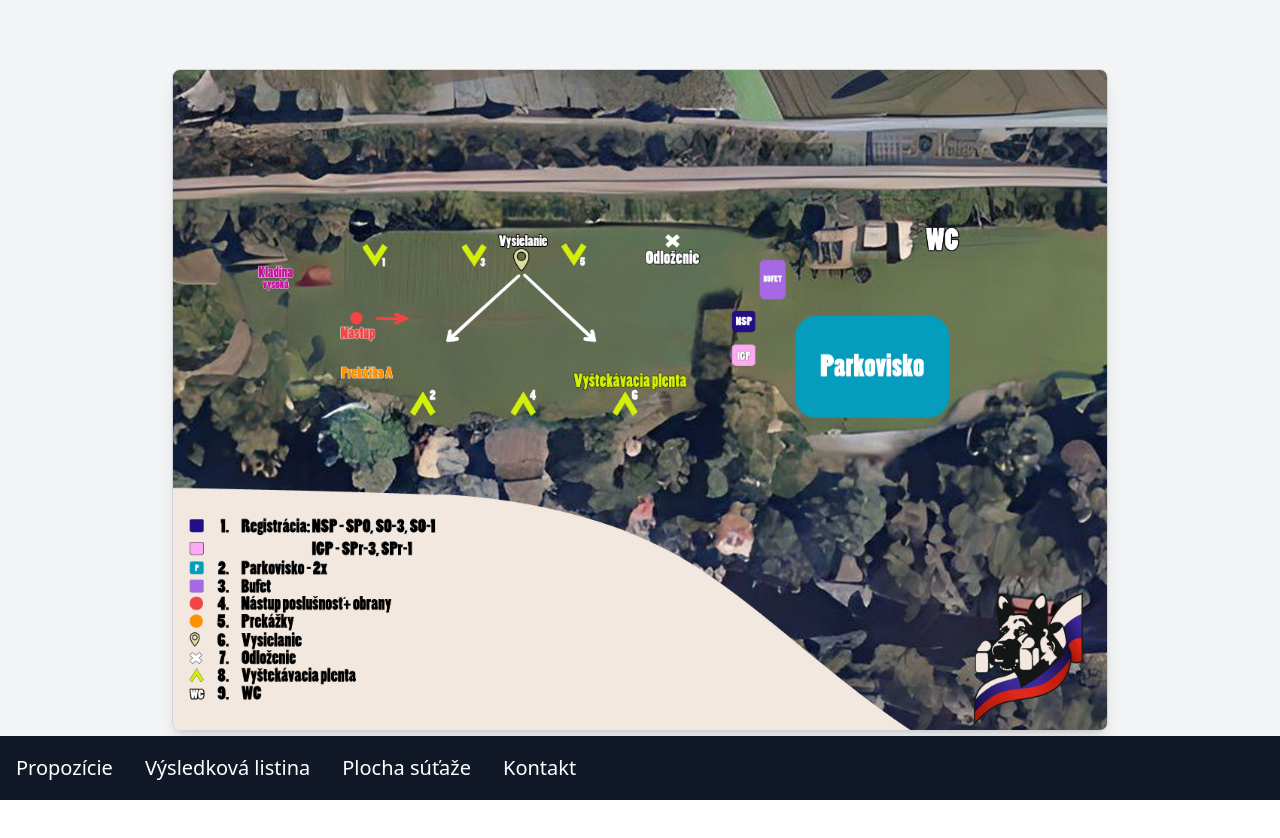
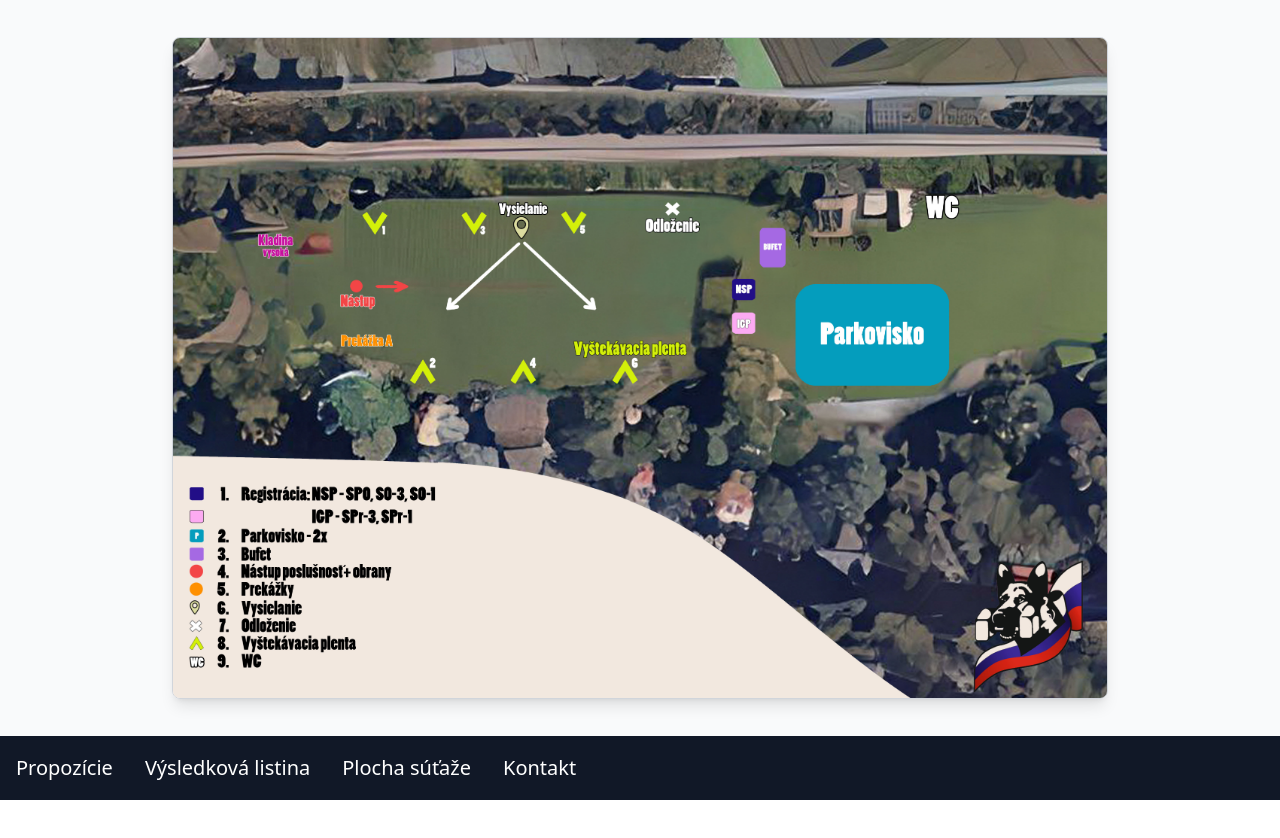
Before and after one commit to Ryxwaer/Ryxwaer-obranarsky_pretek_nuxt, a Nuxt app: page /plocha-sutaze in a window 1280 px wide. Shown: the top 838 px of the page. After the commit the page ends 800 px from the top, so only its background shows below. Built offline with nearby package versions, Linux system fonts and the light colour scheme.

Commit message:
styles improvement

```diff
--- a/layouts/default.vue
+++ b/layouts/default.vue
@@ -1,7 +1,10 @@
 <template>
-  <div class="min-h-screen flex flex-col scrollbar-hide">
+  <div class="min-h-screen flex flex-col scrollbar-hide bg-gray-50">
     <!-- Page content -->
-    <slot />
+    <div class="flex-grow flex items-center justify-center p-4">
+      <slot />
+    </div>
+    <div class="h-16" />
 
     <!-- Bottom Navigation Bar -->
     <nav class="fixed bottom-0 left-0 w-full flex justify-start items-center bg-gray-900 p-4 z-50 h-16 text-xl">
--- a/pages/index.vue
+++ b/pages/index.vue
@@ -1,11 +1,5 @@
 <template>
-  <div class="flex items-center justify-center min-h-screen bg-gray-100">
-    <div class="w-3/4 h-auto">
+    <div class="w-full md:w-3/4 h-auto">
       <img class="w-full h-auto border border-gray-300" src="/img/poster.jpg" alt="Obranársky Pretek Poster" />
     </div>
-  </div>
 </template>
-
-<script setup>
-// No additional script needed
-</script>
--- a/pages/kontakt.vue
+++ b/pages/kontakt.vue
@@ -1,6 +1,5 @@
 <template>
-  <div class="min-h-screen flex items-center justify-center bg-gray-50">
-    <div class="bg-white p-8 rounded-lg shadow-lg max-w-lg text-center">
+  <div class="p-8 rounded-lg shadow-lg max-w-lg">
     <h1 class="text-4xl font-semibold text-gray-800 mb-4">
       Ivan Párička
     </h1>
@@ -17,7 +16,6 @@
       </a>
     </p>
   </div>
-  </div>
 </template>
 
 <script setup>
--- a/pages/plocha-sutaze.vue
+++ b/pages/plocha-sutaze.vue
@@ -1,10 +1,6 @@
 <template>
-  <div class="min-h-screen bg-gray-100 flex items-center justify-center p-4">
-    <div class="w-full sm:w-3/4 h-auto">
+    <div class="w-full md:w-3/4 h-auto">
       <img class="w-full h-auto border border-gray-300 rounded-lg shadow-lg" src="/img/plocha-sutaze.jpg"
         alt="Plocha Súťaže" />
     </div>
-  </div>
-  <!-- Space for the fixed navbar -->
-  <div class="h-16"></div>
 </template>
--- a/pages/propozicie.vue
+++ b/pages/propozicie.vue
@@ -1,7 +1,7 @@
 <template>
-  <div class="min-h-screen bg-gray-50 p-4 md:p-8">
+  <div class="p-4 md:p-8">
     <!-- Container for the content -->
-    <div class="container mx-auto max-w-6xl bg-white p-4 md:p-8 rounded-lg shadow-lg">
+    <div class="container mx-auto max-w-4xl bg-white p-4 md:p-8 rounded-lg shadow-lg">
       <!-- Render HTML content once for both mobile and desktop -->
       <div v-html="htmlContent"></div>
 
--- a/pages/vysledkova-listina.vue
+++ b/pages/vysledkova-listina.vue
@@ -1,7 +1,7 @@
 <template>
-  <div class="min-h-screen bg-gray-50 p-4 md:p-8">
+  <div class="p-4 md:p-8">
     <!-- Container for the content -->
-    <div class="container mx-auto max-w-6xl bg-white p-4 md:p-8 rounded-lg shadow-lg">
+    <div class="container mx-auto max-w-4xl bg-white p-4 md:p-8 rounded-lg shadow-lg">
       <!-- Render HTML content once for both mobile and desktop -->
       <div v-html="htmlContent"></div>
     </div>
```
Lines whose indentation alone changed are shown as unchanged.
